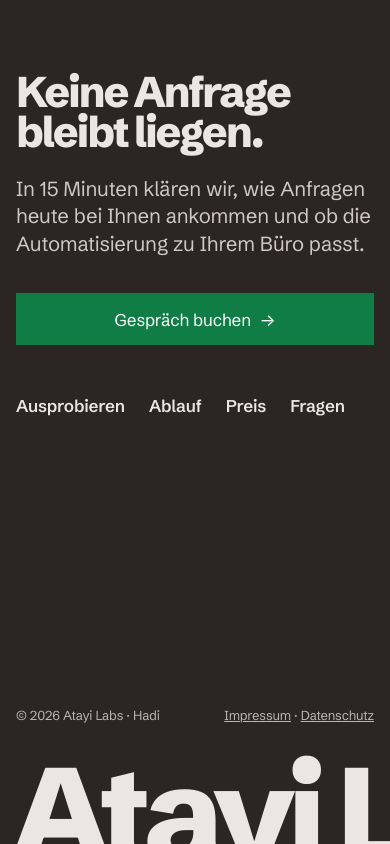
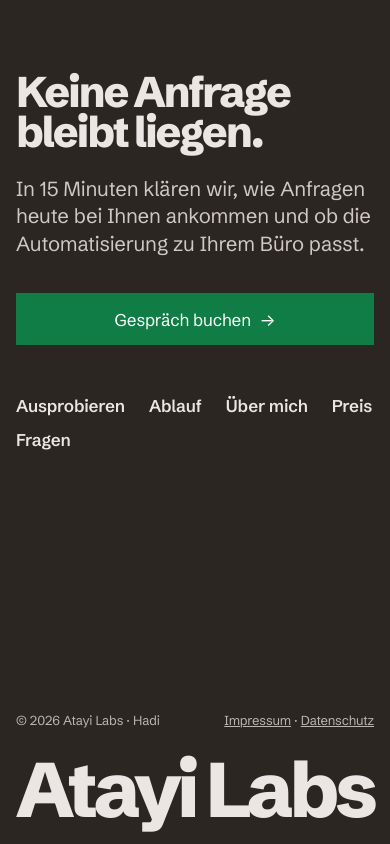
Before and after one commit to hadi1000ra-spec/Handy-Test-, a plain HTML site: page index.html in a window 390 px wide. Shown: the part 8693-9537 px from the top of the page. Drawn offline with Linux system fonts and the light colour scheme.

Commit message:
Footer: Schriftzug Atayi Labs vollständig sichtbar
Der Schriftzug unter Impressum und Datenschutz war unten und rechts
abgeschnitten; er passt jetzt bei jeder Breite ganz auf die Seite.

Co-Authored-By: Claude Opus 5.5 <noreply@anthropic.com>
Claude-Session: https://claude.ai/code/session_01NwFW9FCcKP8sLiZtYjMq4Z

```diff
--- a/index.html
+++ b/index.html
@@ -248,7 +248,7 @@ section { scroll-margin-top: 24px; }
 .foot nav a:hover { color: #7fd6a6; }
 .foot .legal { margin-top: auto; padding-top: 80px; display: flex; flex-wrap: wrap; justify-content: space-between; gap: 8px 24px; font-size: var(--step-small); color: color-mix(in srgb, var(--bg) 75%, var(--ink)); }
 .foot .legal a { color: inherit; }
-.foot .word { font-size: clamp(6rem, 27vw, 30rem); font-weight: 800; letter-spacing: -0.06em; line-height: .8; white-space: nowrap; transform: translateY(22%); margin-top: 12px; margin-left: -.04em; }
+.foot .word { font-size: 20.6vw; font-weight: 800; letter-spacing: -0.06em; line-height: .9; white-space: nowrap; margin: 24px 0 0; padding-bottom: clamp(20px, 3vw, 44px); }
 
 /* ---------- reveal ---------- */
 .js .rv { opacity: 0; transform: translateY(24px); transition: opacity .7s var(--ease), transform .7s var(--ease); transition-delay: calc(var(--i, 0) * 80ms); }
@@ -304,7 +304,7 @@ section { scroll-margin-top: 24px; }
   .faq h2, .faq h3 { font-size: 1.5rem; }
   .foot h2 { font-size: 11vw; }
   .foot .btn { width: 100%; }
-  .foot .word { font-size: 34vw; }
+  .foot .word { font-size: 19.8vw; }
 }
 </style>
 </head>
@@ -493,6 +493,7 @@ section { scroll-margin-top: 24px; }
       <ul>
         <li><a href="#ausprobieren">Ausprobieren</a></li>
         <li><a href="#ablauf">Ablauf</a></li>
+        <li><a href="#ueber-mich">Über mich</a></li>
         <li><a href="#preis">Preis</a></li>
         <li><a href="#fragen">Fragen</a></li>
       </ul>
```
